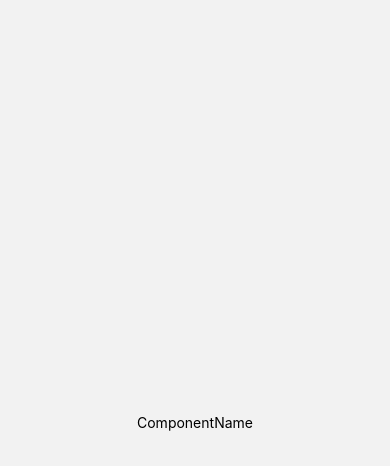
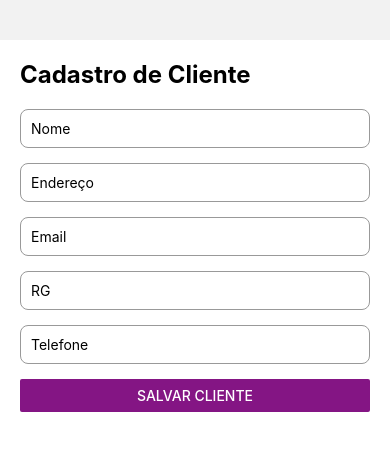
Before and after one commit to knechtel/AppOs, a React Native app: screen /formCliente in a window 390 px wide. Shown: the top 466 px of the page. Built offline with nearby package versions, Linux system fonts and the light colour scheme; no server answers.

Commit message:
Tela de cadastro de cliente.

```diff
--- a/components/FormClient.js
+++ b/components/FormClient.js
@@ -1,20 +1,88 @@
-import React from 'react';
-import { View, Text, StyleSheet } from 'react-native';
+import React, { useState } from "react";
+import { View, Text, TextInput, Button, StyleSheet, Alert } from "react-native";
 
-const FormClient = () => {
+export default function FormClient() {
+  const [name, setName] = useState("");
+  const [address, setAddress] = useState("");
+  const [email, setEmail] = useState("");
+  const [rg, setRg] = useState("");
+  const [phone, setPhone] = useState("");
+
+  const salvarCliente = () => {
+    if (!name || !email || !rg || !phone) {
+      Alert.alert("Erro", "Preencha todos os campos.");
+      return;
+    }
+
+    // Aqui você pode fazer um fetch para a API ou salvar localmente
+    console.log({ name, email, rg, phone });
+    Alert.alert("Sucesso", "Cliente salvo com sucesso!");
+  };
+
   return (
     <View style={styles.container}>
-      <Text>ComponentName</Text>
+      <Text style={styles.titulo}>Cadastro de Cliente</Text>
+
+      <TextInput
+        style={styles.input}
+        placeholder="Nome"
+        value={name}
+        onChangeText={setName}
+      />
+
+      <TextInput
+        style={styles.input}
+        placeholder="Endereço"
+        keyboardType="address"
+        value={address}
+        onChangeText={setAddress}
+      />
+
+      <TextInput
+        style={styles.input}
+        placeholder="Email"
+        keyboardType="email-address"
+        value={email}
+        onChangeText={setEmail}
+      />
+
+      <TextInput
+        style={styles.input}
+        placeholder="RG"
+        value={rg}
+        onChangeText={setRg}
+      />
+
+      <TextInput
+        style={styles.input}
+        placeholder="Telefone"
+        keyboardType="phone-pad"
+        value={phone}
+        onChangeText={setPhone}
+      />
+
+      <Button title="Salvar Cliente" onPress={salvarCliente} color="#841584" />
     </View>
   );
-};
+}
 
 const styles = StyleSheet.create({
   container: {
+    padding: 20,
+    marginTop: 40,
     flex: 1,
-    justifyContent: 'center',
-    alignItems: 'center',
+    backgroundColor: "#fff",
+  },
+  titulo: {
+    fontSize: 24,
+    fontWeight: "bold",
+    marginBottom: 20,
+  },
+  input: {
+    borderColor: "#999",
+    borderWidth: 1,
+    borderRadius: 8,
+    padding: 10,
+    marginBottom: 15,
   },
 });
-
-export default FormClient;
```
